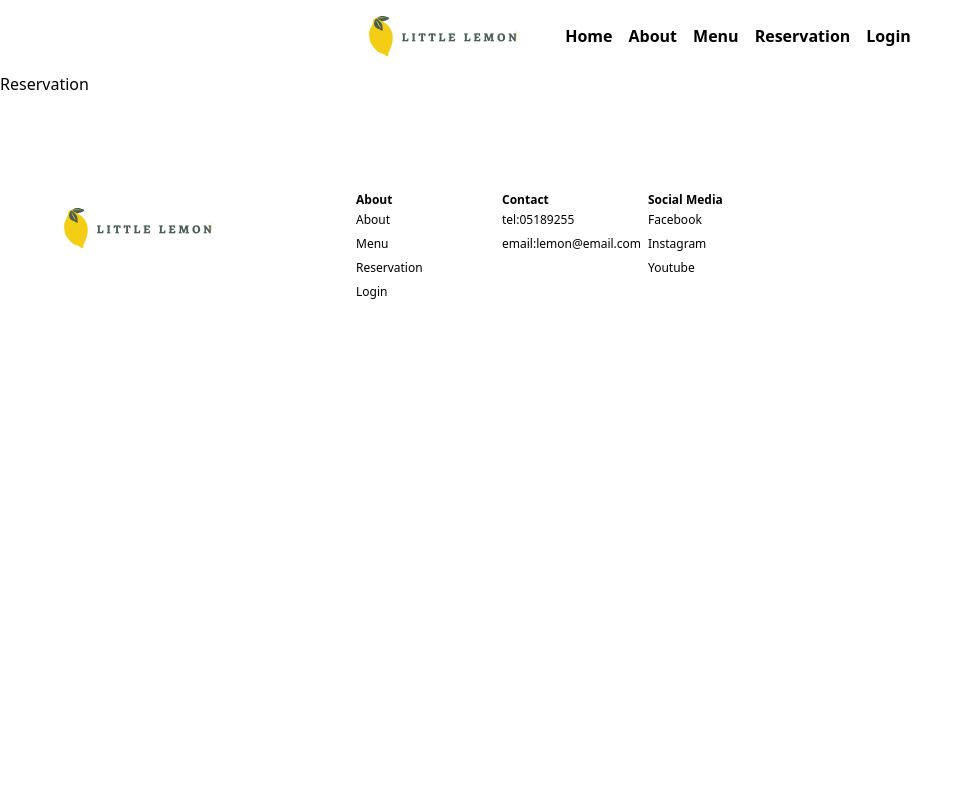
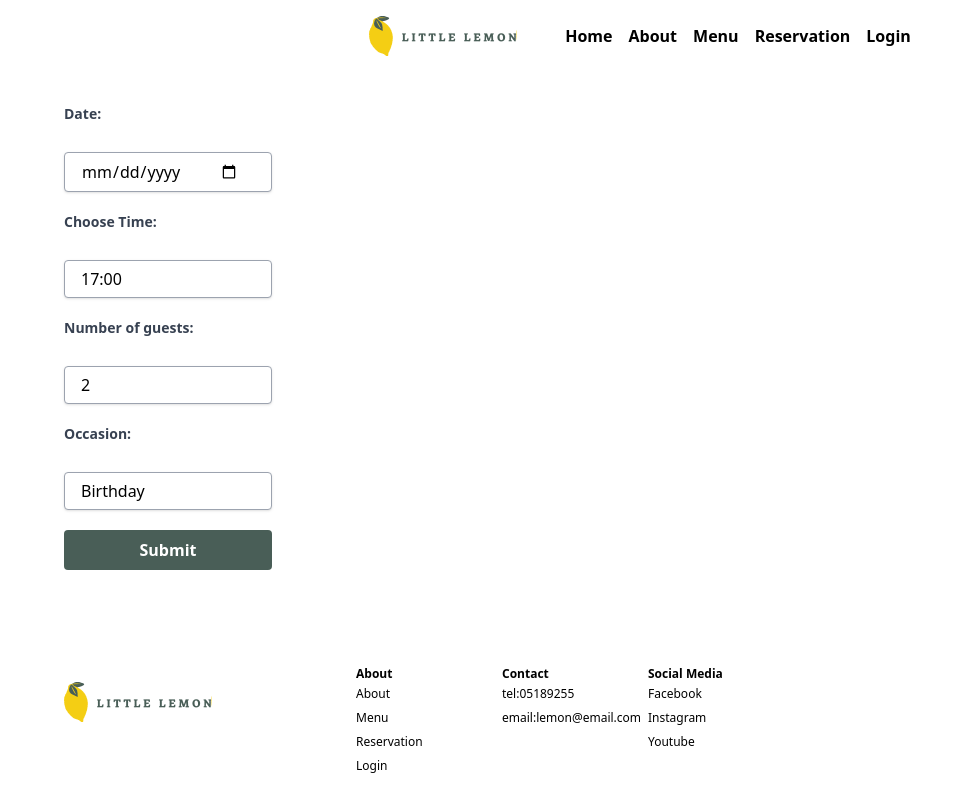
Before and after one commit to Gian114/coursera-meta-capstone-project, a React (Create React App) app in the folder little-lemon/: page /reservation in a window 1280 px wide. Shown: the whole page, without its empty margins (0-972 px from the left). Built offline with nearby package versions, Linux system fonts and the light colour scheme.

Commit message:
Started Booking Form

```diff
--- /dev/null
+++ b/little-lemon/src/components/BookingForm.js
@@ -0,0 +1,41 @@
+import React, { useState } from 'react';
+
+function BookingForm() {
+
+    const [date, setDate] = useState('');
+    const [availableTime, setTime] = useState(['17', '18', '19', '20', '21']); //here you should handle time slots not available
+    const [guests, setGuests] = useState('2');
+    const [occasion, setOccasion] = useState('Birthday');
+
+
+
+    return (
+        <form className="grid gap-5 max-w-52 mx-16 mt-8">
+            <label className='block text-gray-700 text-sm font-bold mb-2'>Date:</label>
+            <input type="date" value={date} onChange={(e) => setDate(e.target.value)} required placeholder='Date'
+                className='block appearance-none w-full bg-white border border-gray-400 hover:border-gray-500 px-4 py-2 pr-8 rounded shadow leading-tight focus:outline-none focus:shadow-outline' />
+            <label className='block text-gray-700 text-sm font-bold mb-2'>Choose Time:</label>
+            <select value={availableTime} onChange={(event) => setTime(event.target.value)}
+                className='block appearance-none w-full bg-white border border-gray-400 hover:border-gray-500 px-4 py-2 pr-8 rounded shadow leading-tight focus:outline-none focus:shadow-outline'>
+                <option value="17">17:00</option>
+                <option value="18">18:00</option>
+                <option value="19">19:00</option>
+                <option value="20">20:00</option>
+                <option value="21">21:00</option>
+            </select>
+            <label className='block text-gray-700 text-sm font-bold mb-2'>Number of guests:</label>
+            <input className='block appearance-none w-full bg-white border border-gray-400 hover:border-gray-500 px-4 py-2 pr-8 rounded shadow leading-tight focus:outline-none focus:shadow-outline'
+                type='number' defaultValue={guests} onChange={(e) => setGuests(e.target.value)} placeholder={guests} min='1' max='10' />
+            <label className='block text-gray-700 text-sm font-bold mb-2'>Occasion:</label>
+            <select value={occasion} onChange={(event) => setOccasion(event.target.value)}
+                className='block appearance-none w-full bg-white border border-gray-400 hover:border-gray-500 px-4 py-2 pr-8 rounded shadow leading-tight focus:outline-none focus:shadow-outline'>
+                <option value="Birthday">Birthday</option>
+                <option value="Anniversary">Anniversary</option>
+                <option value="Wedding">Wedding</option>
+            </select>
+            <input className='bg-lemongreen hover:bg-green-700 text-white font-bold py-2 px-16 justify-center rounded focus:outline-none focus:shadow-outline' type="submit" value="Submit" />
+        </form>
+    )
+}
+
+  export default BookingForm;
--- a/little-lemon/src/pages/Reservation.js
+++ b/little-lemon/src/pages/Reservation.js
@@ -1,6 +1,9 @@
+import BookingForm from "../components/BookingForm";
+
 function Reservation() {
+
     return (
-     <h1>Reservation</h1>
+      <BookingForm />
     )
   }
 
```
